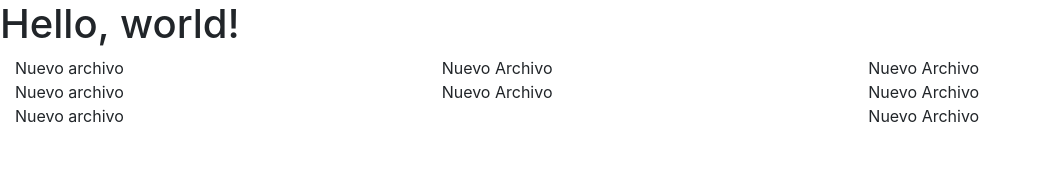
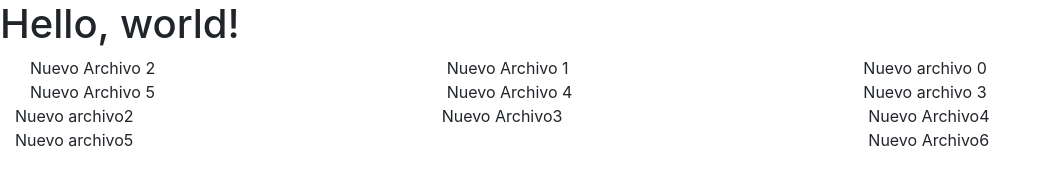
Before and after one commit to bismarcktrana/hotel, a website: page index.html in a window 1280 px wide. Shown: the whole page, without its empty margins (0-1049 px from the left). Drawn offline with nearby package versions, Linux system fonts and the light colour scheme.

Commit message:
Actualizacion index.php

```diff
--- a/index.html
+++ b/index.html
@@ -15,19 +15,22 @@
 <body>
     <h1>Hello, world!</h1>
     <div class="container-fluid">
-        <div class="row">
-            <div class="col-4"> Nuevo archivo</div>
-            <div class="col-4">Nuevo Archivo</div>
-            <div class="col-4">Nuevo Archivo</div>
+        <div class="d-flex flex-wrap flex-row-reverse">
+            <div class="col-sm-4"> Nuevo archivo 0</div>
+            <div class="col-sm-4">Nuevo Archivo 1</div>
+            <div class="col-sm-4">Nuevo Archivo 2</div>
+            <div class="col-sm-4">Nuevo archivo 3</div>
+            <div class="col-sm-4">Nuevo Archivo 4</div>
+            <div class="col-sm-4">Nuevo Archivo 5</div>
         </div>
         <div class="row">
-            <div class="col-4"> Nuevo archivo</div>
-            <div class="col-4">Nuevo Archivo</div>
-            <div class="col-4">Nuevo Archivo</div>
+            <div class="col-sm-4"> Nuevo archivo2</div>
+            <div class="col-sm-4">Nuevo Archivo3</div>
+            <div class="col-sm-4">Nuevo Archivo4</div>
         </div>
         <div class="row">
-            <div class="col-8 "> Nuevo archivo</div>
-            <div class="col-4">Nuevo Archivo</div>
+            <div class="col-sm-8 "> Nuevo archivo5</div>
+            <div class="col-sm-4">Nuevo Archivo6</div>
         </div>
     </div>
 
```
